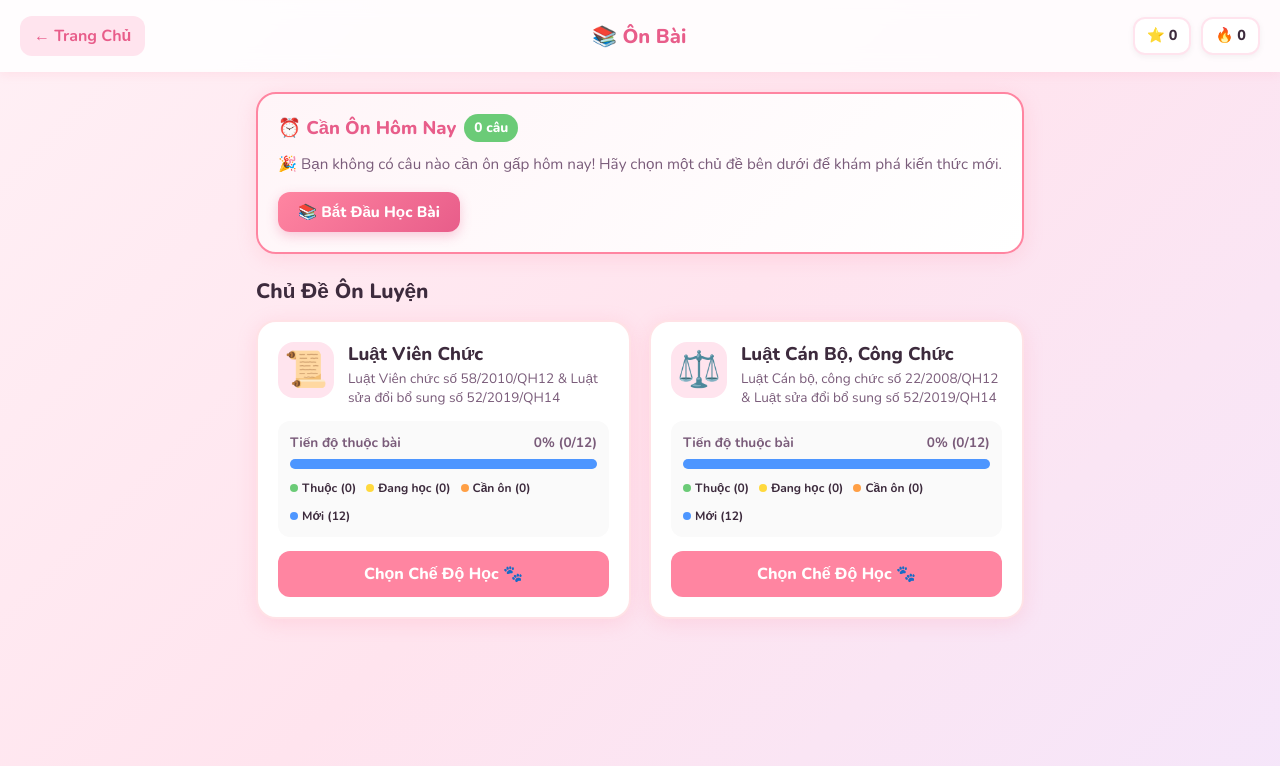
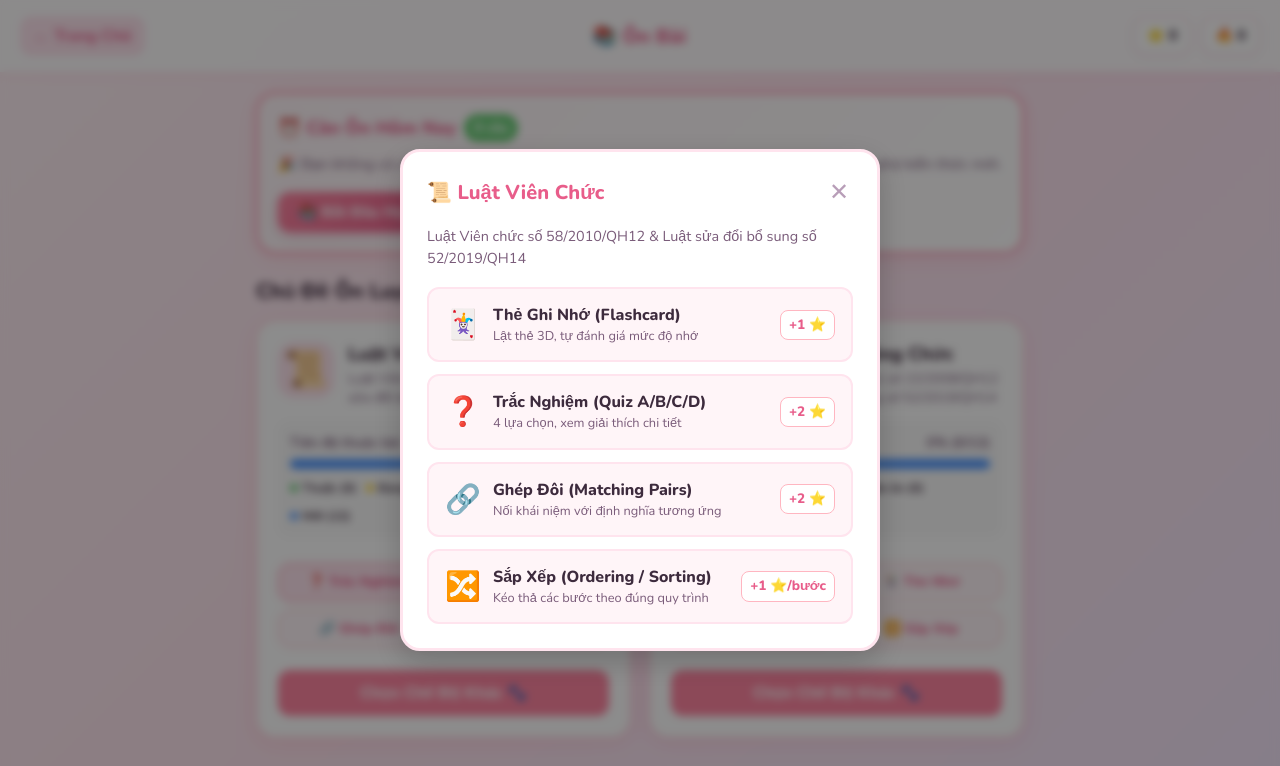
Before and after one commit to HimnartThanh/meow-meow-on-vien-chuc, a website: page study.html in a window 1280 px wide. Both pictures are taken after a click on the button "📚 Bắt Đầu Học Bài". Drawn offline with nearby package versions, Linux system fonts and the light colour scheme.

Commit message:
fix(study,challenge): fix invisible mode modal, add 1-tap study buttons, and allow challenge navigation

```diff
--- a/js/game.js
+++ b/js/game.js
@@ -109,11 +109,7 @@ const GameEngine = (function() {
    * Uses getFullYear(), getMonth()+1, getDate() to avoid UTC midnight rollover bugs.
    */
   function getTodayStr() {
-    const d = new Date();
-    const year = d.getFullYear();
-    const month = String(d.getMonth() + 1).padStart(2, '0');
-    const day = String(d.getDate()).padStart(2, '0');
-    return `${year}-${month}-${day}`;
+    return new Date().toISOString().split('T')[0];
   }
 
   /**
--- a/js/study.js
+++ b/js/study.js
@@ -127,15 +127,23 @@
             <span class="legend-item"><span class="legend-dot" style="background: var(--blue-main);"></span> Mới (${stats.new})</span>
           </div>
         </div>
-        <button type="button" class="btn-study-topic">Chọn Chế Độ Học 🐾</button>
+        <div class="topic-quick-modes">
+          <a href="quiz.html?topic=${encodeURIComponent(topic.id)}" class="btn-quick-mode btn-featured" onclick="event.stopPropagation();">❓ Trắc Nghiệm</a>
+          <a href="flashcard.html?topic=${encodeURIComponent(topic.id)}" class="btn-quick-mode" onclick="event.stopPropagation();">🃏 Thẻ Nhớ</a>
+          <a href="matching.html?topic=${encodeURIComponent(topic.id)}" class="btn-quick-mode" onclick="event.stopPropagation();">🔗 Ghép Đôi</a>
+          <a href="sorting.html?topic=${encodeURIComponent(topic.id)}" class="btn-quick-mode" onclick="event.stopPropagation();">🔀 Sắp Xếp</a>
+        </div>
+        <button type="button" class="btn-study-topic">Chọn Chế Độ Khác 🐾</button>
       `;
 
-      card.addEventListener('click', () => {
+      card.addEventListener('click', (e) => {
+        if (e.target.closest('.btn-quick-mode')) return;
         if (typeof GameEngine !== 'undefined') GameEngine.playSound('tap');
         openModeModal(topic);
       });
 
       card.addEventListener('keydown', (e) => {
+        if (e.target.closest('.btn-quick-mode')) return;
         if (e.key === 'Enter' || e.key === ' ') {
           e.preventDefault();
           if (typeof GameEngine !== 'undefined') GameEngine.playSound('tap');
@@ -214,24 +222,34 @@
       });
     }
 
+    modal.classList.add('active');
     modal.style.display = 'flex';
+    modal.style.opacity = '1';
+    modal.style.visibility = 'visible';
   }
 
   function bindModalEvents() {
     const modal = document.getElementById('mode-modal');
     const closeBtn = document.getElementById('btn-close-modal');
 
+    function closeModal() {
+      if (typeof GameEngine !== 'undefined') GameEngine.playSound('tap');
+      if (modal) {
+        modal.classList.remove('active');
+        modal.style.display = 'none';
+        modal.style.opacity = '0';
+        modal.style.visibility = 'hidden';
+      }
+    }
+
     if (closeBtn) {
-      closeBtn.addEventListener('click', () => {
-        if (typeof GameEngine !== 'undefined') GameEngine.playSound('tap');
-        if (modal) modal.style.display = 'none';
-      });
+      closeBtn.addEventListener('click', closeModal);
     }
 
     if (modal) {
       modal.addEventListener('click', (e) => {
         if (e.target === modal) {
-          modal.style.display = 'none';
+          closeModal();
         }
       });
     }
--- a/study.html
+++ b/study.html
@@ -329,8 +329,54 @@
       display: flex;
       align-items: center;
       justify-content: center;
-      z-index: 100;
+      z-index: 1000;
       padding: 16px;
+      opacity: 0;
+      visibility: hidden;
+      transition: opacity 0.25s ease, visibility 0.25s ease;
+    }
+
+    .modal-overlay.active,
+    .modal-overlay[style*="display: flex"] {
+      opacity: 1 !important;
+      visibility: visible !important;
+      display: flex !important;
+    }
+
+    .topic-quick-modes {
+      display: grid;
+      grid-template-columns: repeat(2, 1fr);
+      gap: 8px;
+      margin-top: 12px;
+      margin-bottom: 8px;
+    }
+
+    .btn-quick-mode {
+      display: flex;
+      align-items: center;
+      justify-content: center;
+      gap: 6px;
+      padding: 8px 6px;
+      font-size: 0.85rem;
+      font-weight: 800;
+      border-radius: var(--radius-sm);
+      text-decoration: none;
+      transition: all 0.15s ease;
+      border: 1.5px solid var(--pink-pastel);
+      background: #FFF5F8;
+      color: var(--pink-deep);
+    }
+
+    .btn-quick-mode:hover {
+      background: var(--pink-main);
+      color: var(--white);
+      transform: translateY(-2px);
+      box-shadow: 0 4px 10px rgba(255, 133, 161, 0.3);
+    }
+
+    .btn-quick-mode.btn-featured {
+      background: var(--pink-light);
+      border-color: var(--pink-main);
     }
 
     .modal-card {
```
Also changed, not shown: js/main.js (+5 -4 lines), verify.js (+6 -3 lines).
